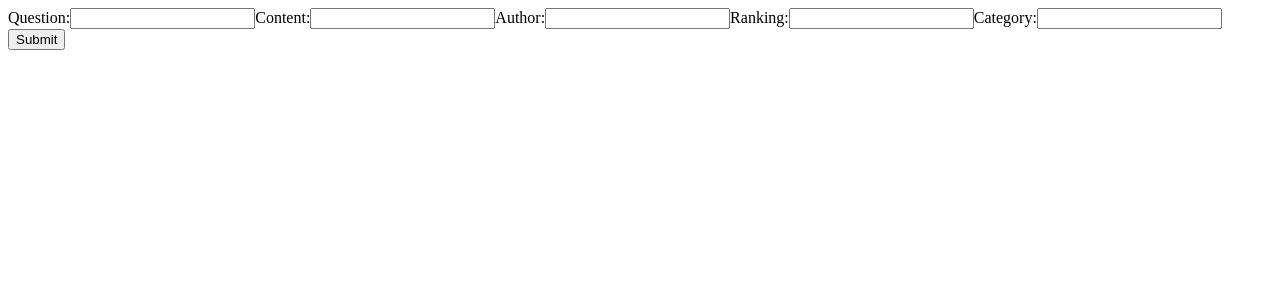
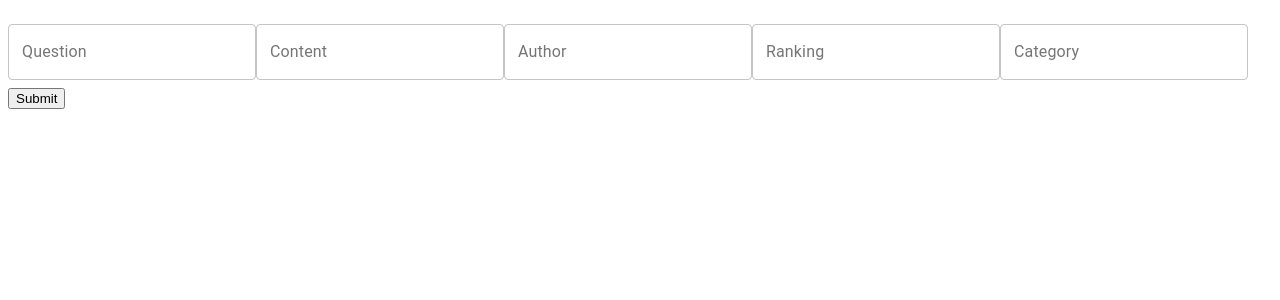
Before and after one commit to jaydickson02/Nibbles, a Next.js app: page /SubmitAnswer in a window 1280 px wide. Shown: the top 300 px of the page. Built offline with nearby package versions, Linux system fonts and the light colour scheme.

Commit message:
pushing out like a preganancy

```diff
--- a/components/categoryCard.js
+++ b/components/categoryCard.js
@@ -16,7 +16,7 @@ let CategoryCard = (props) => {
 
   return(
     <div>
-      <Card>
+      <Card onClick={event => {window.location.href = "/category/" + props.title}}>
         <CardActionArea>
           <CardContent>
             <Typography gutterBottom variant="h5">
--- a/pages/SubmitAnswer.js
+++ b/pages/SubmitAnswer.js
@@ -1,20 +1,41 @@
+import TextField from '@material-ui/core/TextField';
 
 let submitAnswer = () => (
 
 
-<form method="post" action="http://68.183.183.193/api/answer/add">
-        <label>Question:</label>
-        <input type="text" name="title"></input>
-        <label>Content:</label>
-        <input type="text" name="content"></input>
-        <label>Author:</label>
-        <input type="text" name="author"></input>
-        <label>Ranking:</label>
-        <input type="text" name="ranking"></input>
-        <label>Category:</label>
-        <input type="text" name="category"></input>
-        <input type="submit"></input>
-</form>
+  <form method="post" action="http://68.183.183.193/api/answer/add">
+    <TextField
+      variant="outlined"
+      margin="normal"
+      label="Question"
+      name="title"
+    />
+    <TextField
+      variant="outlined"
+      margin="normal"
+      label="Content"
+      name="content"
+    />
+    <TextField
+      variant="outlined"
+      margin="normal"
+      label="Author"
+      name="author"
+    />
+    <TextField
+      variant="outlined"
+      margin="normal"
+      label="Ranking"
+      name="ranking"
+    />
+    <TextField
+      variant="outlined"
+      margin="normal"
+      label="Category"
+      name="category"
+    />
+    <input type="submit"></input>
+  </form>
 
 )
 
```
